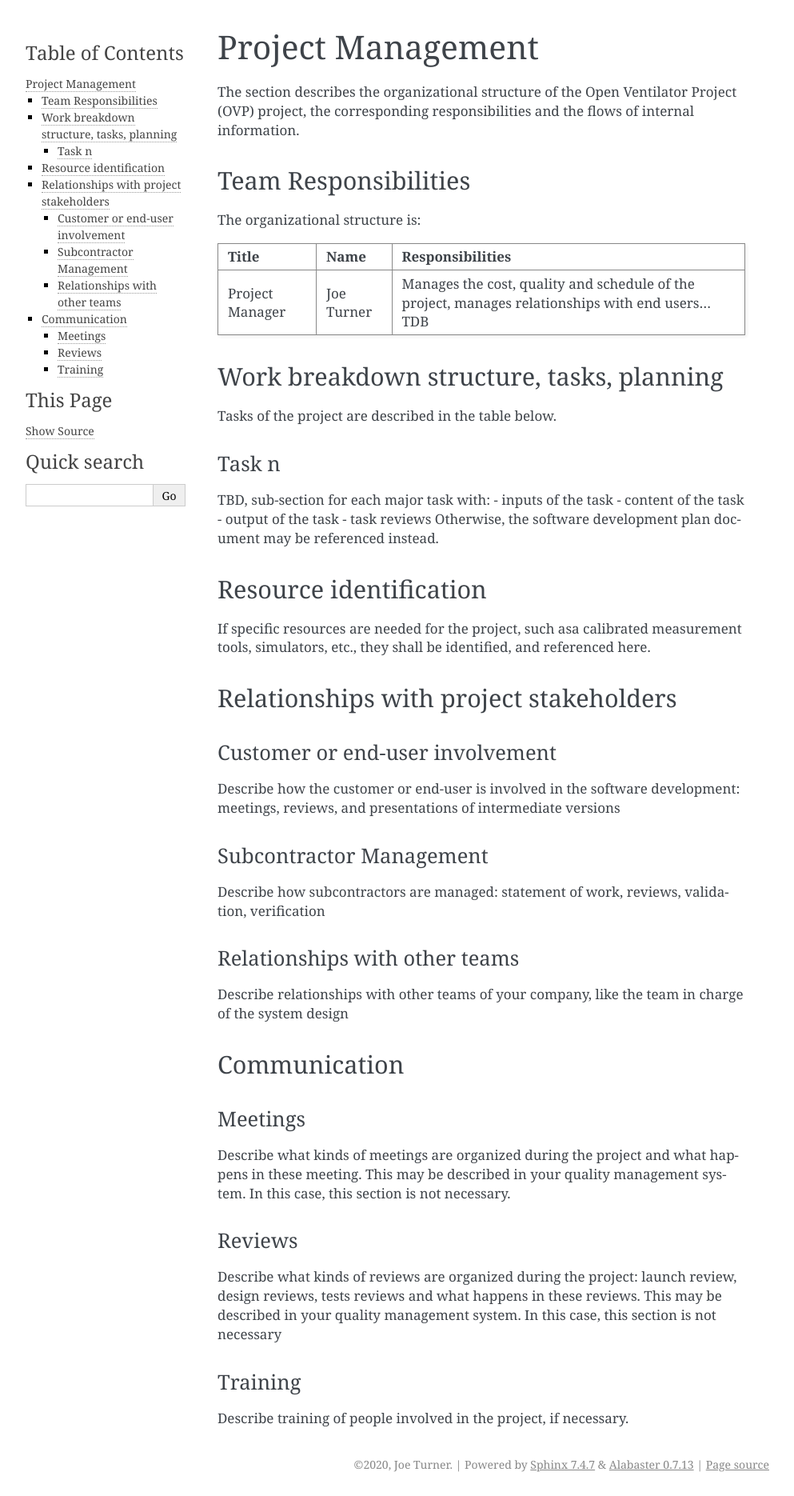
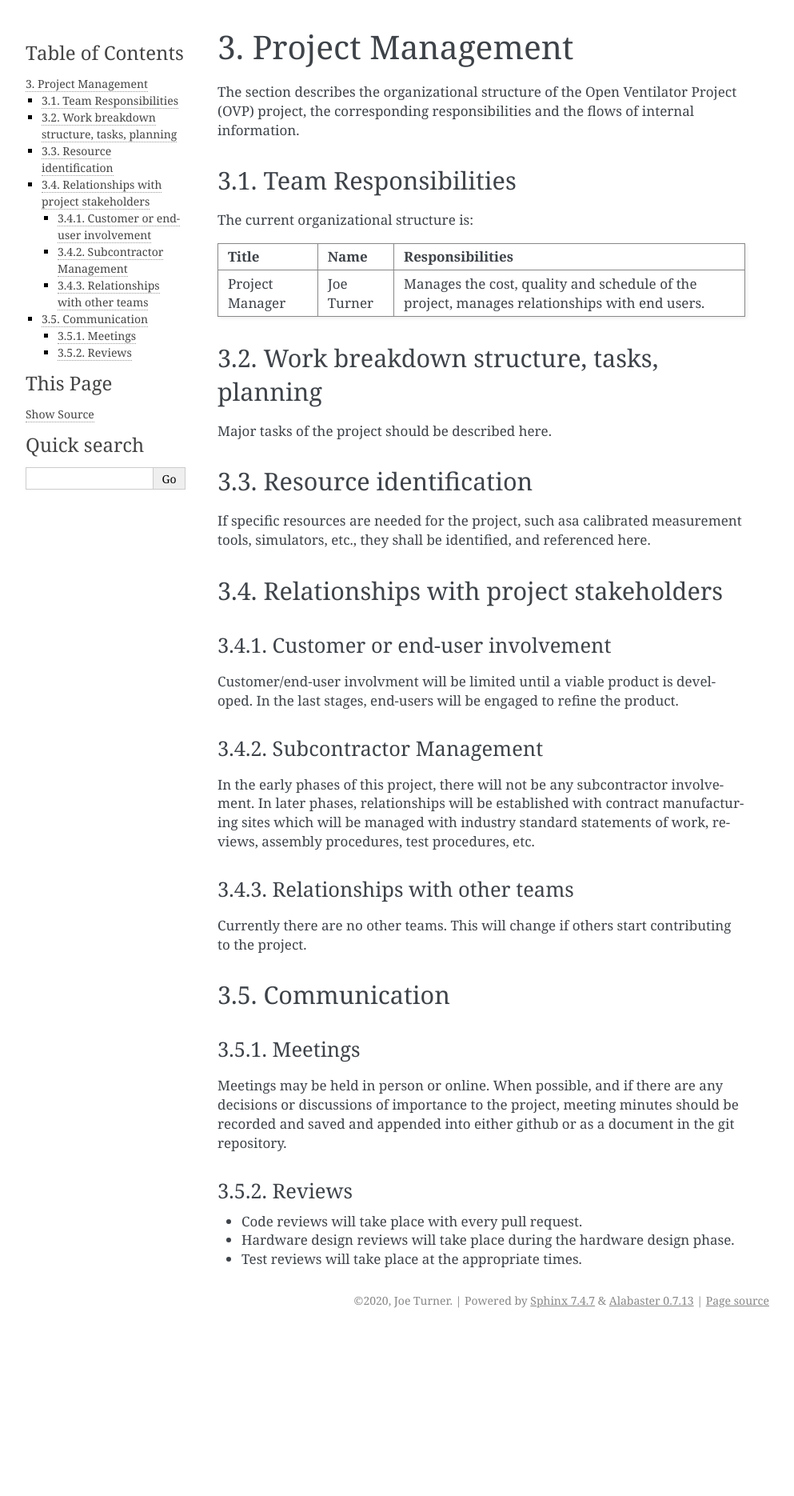
Before and after one commit to Infinity-Surge/open-ventilator, a Sphinx documentation site: the page built from docs/00-project-management-plan/source/project_mgmt.rst, in a window 1280 px wide. Shown: the whole page at 80% size, without its empty margins (148-1141 px from the left). Built offline with Sphinx 7.4.7, drawn with Linux system fonts in a browser that asks for light colours; formulas are drawn with MathJax 3; after the commit the page ends 1665 px from its top, so only the background shows below that.

Commit message:
Add draft changes for project management plan
Add draft changes for project management plan.  The management
plan is based off of some medical device specifications.  It
presents an overview of the project and how it should be
managed.

```diff
--- a/docs/00-project-management-plan/source/conf.py
+++ b/docs/00-project-management-plan/source/conf.py
@@ -125,6 +125,10 @@ latex_elements = {
     # 'figure_align': 'htbp',
 }
 
+atex_elements = {
+    'babel':'\\usepackage[shorthands=off]{babel}',
+}
+
 # Grouping the document tree into LaTeX files. List of tuples
 # (source start file, target name, title,
 #  author, documentclass [howto, manual, or own class]).
--- a/docs/00-project-management-plan/source/project_mgmt.rst
+++ b/docs/00-project-management-plan/source/project_mgmt.rst
@@ -5,30 +5,20 @@ the corresponding responsibilities and the flows of internal information.
 
 Team Responsibilities
 ---------------------
-The organizational structure is:
+The current organizational structure is:
 
 
 +-------------------+--------------------+-------------------------------------------------------+
 | Title             | Name               | Responsibilities                                      |
 +===================+====================+=======================================================+
 | Project Manager   | Joe Turner         | Manages the cost, quality and schedule of the project,|
-|                   |                    | manages relationships with end users... TDB           |
+|                   |                    | manages relationships with end users.                 |
 +-------------------+--------------------+-------------------------------------------------------+
-
 
 Work breakdown structure, tasks, planning
 -----------------------------------------
 
-Tasks of the project are described in the table below.
-
-Task n
-^^^^^^
-TBD, sub-section for each major task with:
-- inputs of the task
-- content of the task
-- output of the task
-- task reviews
-Otherwise, the software development plan document may be referenced instead.
+Major tasks of the project should be described here.
 
 Resource identification
 -----------------------
@@ -40,34 +30,32 @@ Relationships with project stakeholders
 
 Customer or end-user involvement
 ^^^^^^^^^^^^^^^^^^^^^^^^^^^^^^^^
-Describe how the customer or end-user is involved in the software development: meetings,
-reviews, and presentations of intermediate versions
+Customer/end-user involvment will be limited until a viable product is developed.  In
+the last stages, end-users will be engaged to refine the product.
 
 Subcontractor Management
 ^^^^^^^^^^^^^^^^^^^^^^^^
-Describe how subcontractors are managed: statement of work, reviews, validation, verification
+In the early phases of this project, there will not be any subcontractor involvement.
+In later phases, relationships will be established with contract manufacturing
+sites which will be managed with industry standard statements of work, reviews,
+assembly procedures, test procedures, etc.
 
 Relationships with other teams
 ^^^^^^^^^^^^^^^^^^^^^^^^^^^^^^
-Describe relationships with other teams of your company, like the team in charge of
-the system design
+Currently there are no other teams.  This will change if others start contributing to
+the project.
 
 Communication
 -------------
 
 Meetings
 ^^^^^^^^
-Describe what kinds of meetings are organized during the project and what happens in
-these meeting. This may be described in your quality management system. In this
-case, this section is not necessary.
+Meetings may be held in person or online.  When possible, and if there are any decisions
+or discussions of importance to the project, meeting minutes should be recorded and
+saved and appended into either github or as a document in the git repository.
 
 Reviews
 ^^^^^^^
-Describe what kinds of reviews are organized during the project: launch review,
-design reviews, tests reviews and what happens in these reviews. This may be
-described in your quality management system. In this case, this section is
-not necessary
-
-Training
-^^^^^^^^
-Describe training of people involved in the project, if necessary.
+- Code reviews will take place with every pull request.
+- Hardware design reviews will take place during the hardware design phase.
+- Test reviews will take place at the appropriate times.
--- a/docs/01-risk-management-plan/source/index.rst
+++ b/docs/01-risk-management-plan/source/index.rst
@@ -7,7 +7,8 @@ Welcome to OVP Risk Management Plan's documentation!
 ====================================================
 
 .. toctree::
-   :maxdepth: 2
+   :numbered:
+   :maxdepth: 3
    :caption: Contents:
 
    introduction.rst
```
Also changed, not shown: README.md (+4 -32 lines), docs/00-project-management-plan/source/id.rst (+39 -3 lines), docs/00-project-management-plan/source/index.rst (+2 -7 lines), docs/00-project-management-plan/source/introduction.rst (added, +95 -0 lines).
